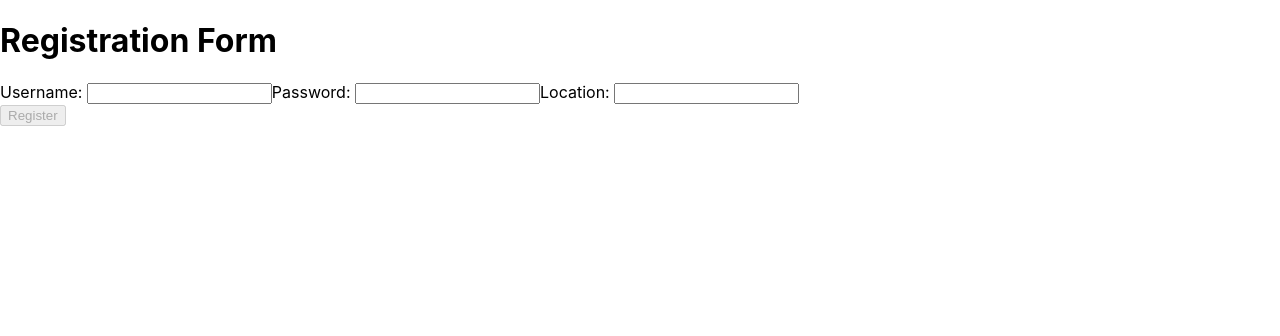
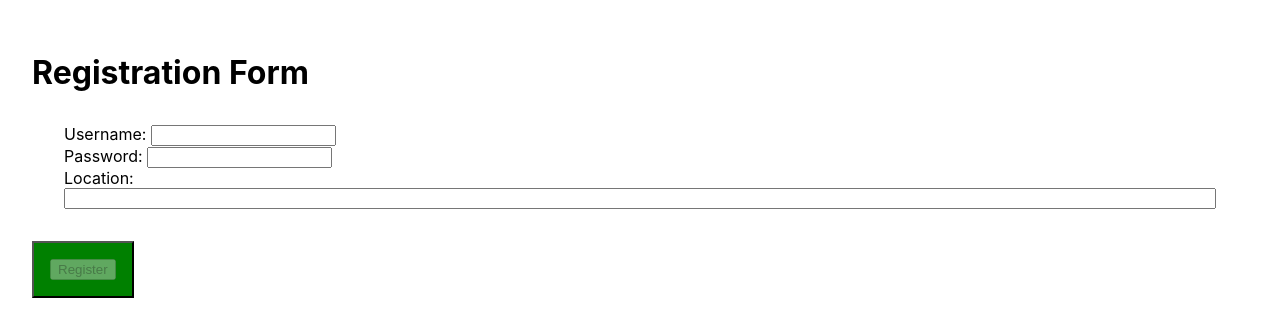
Before and after one commit to Build-Week-Potluck-Planner-042020/front-end, a React (Create React App) app in the folder potluck-frontend/: page / in a window 1280 px wide. Shown: the top 336 px of the page. Built offline with nearby package versions, Linux system fonts and the light colour scheme; no server answers.

Commit message:
unnecessary codes deleted

```diff
--- a/potluck-frontend/src/App.js
+++ b/potluck-frontend/src/App.js
@@ -15,18 +15,6 @@ const initialFormValues = {
     username : '',
     password : '',
     location: '',
-    // firstName : '',
-    // lastName: '',
-    // dateOfBirth: '',
-    // address: '',
-    // street: '',
-    // city: '',
-    // state: '',
-    // zipCode: '',
-//     role:{
-//       organizer: false,
-//       participant: false,
-//     }
 }
 
 //shape of the validation errors
@@ -34,15 +22,6 @@ const initialFormErrors = {
   username : '',
   password : '',
   location: '',
-  // firstName : '',
-  // lastName: '',
-  // dateOfBirth: '',
-  // address: '',
-  // street: '',
-  // city: '',
-  // state: '',
-  // zipCode: '',
-  // role: '',
 }
 
 //setting validation with error message
@@ -59,44 +38,6 @@ const formErrorCheck = yup.object().shape({
   .string()
   .min(5, 'location must have at least 5 characters in length!')
   .required('location is required'),
-  // firstName: yup
-  //   .string()
-  //   .min(5, 'firstName must have at least 5 characters in length!')
-  //   .required('firstName is required'),
-  // lastName: yup
-  //   .string()
-  //   .min(5, 'lastName must have at least 5 characters in length!')
-  //   .required('lastName is required'),
-  // dateOfBirth: yup
-  //   .string()
-  //   .min(5, 'dateOfBirth must have at least 5 characters in length!')
-  //   .required('dateOfBirth is required'),
-  // gender: yup
-  //   .string()
-  //   .matches(/(male|female)/, 'either male or female')
-  //   .required('gender is required'),
-  // street: yup
-  //   .string()
-  //   .min(5, 'street must have at least 5 characters in length!')
-  //   .required('street is required'),
-  // city: yup
-  //   .string()
-  //   .min(5, 'city must have at least 5 characters in length!')
-  //   .required('city is required'),
-  // state: yup
-  //   .string()
-  //   .min(5, 'Username must have at least 5 characters in length!')
-  //   .required('Username is required'),
-  // zipCode: yup
-  //   .string()
-  //   .min(5, 'zipCode must have at least 5 characters in length!')
-  //   .required('zipCode is required'),
-  // role: yup
-  //   .string()
-  //   .matches(/(organizer|participant)/, 'either organizer or participant')
-  //   .required('role is required'),
-
-
 })
 
 
@@ -160,16 +101,6 @@ function App () {
           username: formValues.username,
           password: formValues.password,
           location: formValues.location,
-          // firstName: formValues.firstName,
-          // lastName: formValues.lastName,
-          // dateOfBirth: formValues.dateOfBirth,
-          // address: formValues.address,
-          // street: formValues.street,
-          // city: formValues.city,
-          // state: formValues.state,
-          // zipCode: formValues.zipCode,
-          // role: formValues.role,
-          // state: formValues.state,
         }
           //this post new user to API
         //  setUsers([...users, newRegister])
@@ -202,23 +133,9 @@ function App () {
         });
       };
 
-      const onCheckboxChange = evt => {
-        const {name} = evt.target.name
-        const isChecked = evt.target.checked
-
-        setFormValues({
-          ...formValues,
-          role: {
-            ...formValues.role,
-            [name]: isChecked,
-          }
-        })
-      }
-
     return (
         <RegisterForm values={formValues}
         onInputChange={onInputChange}
-        // onCheckboxChange = {onCheckboxChange}
         onSubmit={onSubmit}
         disabled={formDisabled}
         errors={formErrors} />
--- a/potluck-frontend/src/RegisterForm.js
+++ b/potluck-frontend/src/RegisterForm.js
@@ -1,5 +1,25 @@
 // RegisterForm
 import React from 'react'
+import styled from "styled-components";
+import './App.css';
+
+
+//styling
+const RegistrationForm = styled.form`
+padding: 2rem;
+
+`
+const MainForm = styled.div`
+margin: 2rem;
+display: flex;
+flex-direction: column;
+`
+const Button = styled.button`
+background-color: green;
+padding: 1rem;
+margin: 0 0 2rem 0;
+`
+
 
 
 function RegisterForm (props){
@@ -13,7 +33,7 @@ function RegisterForm (props){
     } = props
 
     return(
-        <form>
+        <RegistrationForm>
             <h1> Registration Form</h1>
             <div>
                 <p>{errors.username}</p>
@@ -30,6 +50,7 @@ function RegisterForm (props){
                 <p>{errors.zipCode}</p>
                 <p>{errors.role}</p> */}
             </div>
+            <MainForm>
                 <label>Username:&nbsp;
                     <input  value={values.username}
                             onChange={onInputChange}
@@ -102,10 +123,11 @@ function RegisterForm (props){
                             onChange={onCheckboxChange}
                             name='participant'
                             type="checkbox" />  */}
-           <div>
+            </MainForm>
+           <Button>
                 <button onClick = {onSubmit} disabled = {disabled}>Register</button>
-           </div>
-        </form>
+           </Button>
+        </RegistrationForm>
 
 
 
```
Also changed, not shown: potluck-frontend/src/useLater.js (added, +96 -0 lines). Lines whose indentation alone changed are shown as unchanged.
